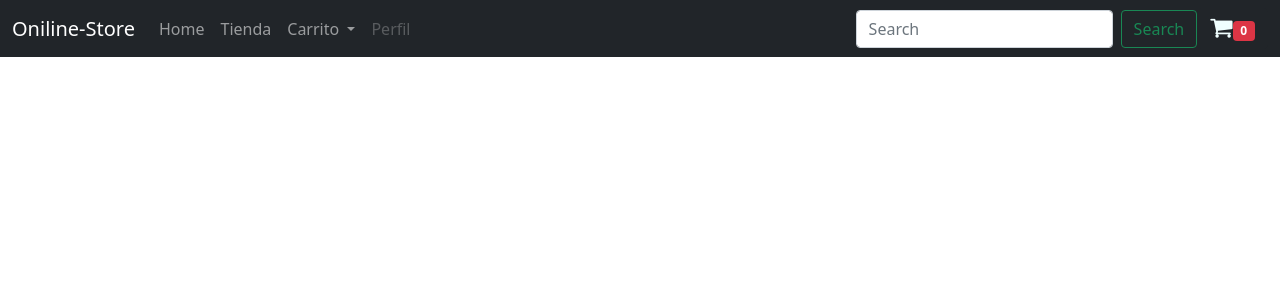
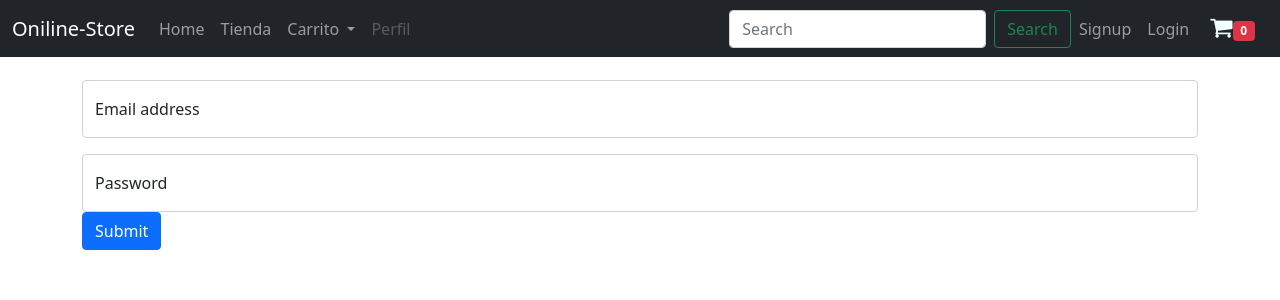
Before and after one commit to Saulgp-daw/TiendaOniline, an Angular app in the folder TiendaOniline/: page /login-registro in a window 1280 px wide. Before the commit this address led to /. Shown: the top 300 px of the page. Built offline with nearby package versions, Linux system fonts and the light colour scheme.

Commit message:
preparando login y registro

```diff
--- a/TiendaOniline/src/app/app-routing.module.ts
+++ b/TiendaOniline/src/app/app-routing.module.ts
@@ -6,14 +6,15 @@ import { EditarArticulosComponent } from './componentes/editar-articulos/editar-
 import { MostrarArticuloComponent } from './componentes/mostrar-articulo/mostrar-articulo.component';
 import { PaginaTiendaComponent } from './componentes/pagina-tienda/pagina-tienda.component';
 import { PaginaCarritoComponent } from './componentes/pagina-carrito/pagina-carrito.component';
-
+import { LoginRegistroComponent } from './componentes/login-registro/login-registro.component';
 const routes: Routes = [
   {path: 'tienda', pathMatch:'full', redirectTo:'tienda/categoria/todos'},
   {path: 'tienda/categoria', pathMatch:'full', redirectTo:'tienda/categoria/todos/1'},
   {path: 'tienda/categoria/:categoria', pathMatch:'full', redirectTo:'tienda/categoria/todos/1'},
   {path: 'tienda/categoria/:categoria/:pag', component: PaginaTiendaComponent},
   {path: 'tienda/mostrar-articulo/:id', component: MostrarArticuloComponent},
-  {path: 'carrito', component: PaginaCarritoComponent}
+  {path: 'carrito', component: PaginaCarritoComponent},
+  {path: 'login-registro', component: LoginRegistroComponent}
   //{path: 'perfil', component: }
 ];
 
--- a/TiendaOniline/src/app/app.module.ts
+++ b/TiendaOniline/src/app/app.module.ts
@@ -13,6 +13,7 @@ import { PaginaTiendaComponent } from './componentes/pagina-tienda/pagina-tienda
 import { PaginadoComponent } from './componentes/paginado/paginado.component';
 import { BarraNavegacionComponent } from './shared/barra-navegacion/barra-navegacion.component';
 import { PaginaCarritoComponent } from './componentes/pagina-carrito/pagina-carrito.component';
+import { LoginRegistroComponent } from './componentes/login-registro/login-registro.component';
 
 
 @NgModule({
@@ -25,7 +26,8 @@ import { PaginaCarritoComponent } from './componentes/pagina-carrito/pagina-carr
     PaginaTiendaComponent,
     PaginadoComponent,
     BarraNavegacionComponent,
-    PaginaCarritoComponent
+    PaginaCarritoComponent,
+    LoginRegistroComponent
   ],
   imports: [
     BrowserModule,
--- /dev/null
+++ b/TiendaOniline/src/app/componentes/login-registro/login-registro.component.html
@@ -0,0 +1,17 @@
+<div class="container">
+    <div class="row">
+        <div class="col">
+            <form>
+                <div class="form-floating mb-3">
+                    <input type="email" class="form-control" id="floatingInput" placeholder="name@example.com">
+                    <label for="floatingInput">Email address</label>
+                  </div>
+                  <div class="form-floating">
+                    <input type="password" class="form-control" id="floatingPassword" placeholder="Password">
+                    <label for="floatingPassword">Password</label>
+                  </div>
+                <button type="submit" class="btn btn-primary">Submit</button>
+              </form>
+        </div>
+    </div>
+</div>
--- /dev/null
+++ b/TiendaOniline/src/app/componentes/login-registro/login-registro.component.ts
@@ -0,0 +1,15 @@
+import { Component, OnInit } from '@angular/core';
+
+@Component({
+  selector: 'app-login-registro',
+  templateUrl: './login-registro.component.html',
+  styleUrls: ['./login-registro.component.css']
+})
+export class LoginRegistroComponent implements OnInit {
+
+  constructor() { }
+
+  ngOnInit(): void {
+  }
+
+}
--- a/TiendaOniline/src/app/componentes/paginado/paginado.component.html
+++ b/TiendaOniline/src/app/componentes/paginado/paginado.component.html
@@ -1,13 +1,12 @@
 <div class="row">
   <div class="col">
-        <span>Página: </span>
-      </div>
-      <div class="col">
-        <select class="form-select form-select-sm selectpicker show-tick" aria-label=".form-select-sm example" id="selectPaginado" (change)="redirigir($event)">
-          <option value="" disabled>Página</option>
+    <div class="form-floating">
+      <select class="form-select" id="floatingSelect" aria-label="Floating label select example" id="selectPaginado" (change)="redirigir($event)">
         <option *ngFor="let pagina of cantidadPaginas" value="{{pagina}}">
           {{ pagina }}
         </option>
       </select>
+      <label for="floatingSelect">Página</label>
     </div>
   </div>
+</div>
--- a/TiendaOniline/src/app/shared/barra-navegacion/barra-navegacion.component.html
+++ b/TiendaOniline/src/app/shared/barra-navegacion/barra-navegacion.component.html
@@ -14,8 +14,8 @@
           <a class="nav-link" routerLink="tienda/categoria/todos/1">Tienda</a>
         </li>
         <li class="nav-item dropdown">
-        <a class="nav-link dropdown-toggle" id="navbarDropdown" role="button"
-            data-bs-toggle="dropdown" aria-expanded="false">
+          <a class="nav-link dropdown-toggle" id="navbarDropdown" role="button" data-bs-toggle="dropdown"
+            aria-expanded="false">
             Carrito
           </a>
           <ul class="dropdown-menu" aria-labelledby="navbarDropdown">
@@ -35,6 +35,18 @@
         <input class="form-control me-2" type="search" placeholder="Search" aria-label="Search">
         <button class="btn btn-outline-success" type="submit">Search</button>
       </form>
+      <ul class="navbar-nav ml-auto">
+        <li class="nav-item">
+            <a class="nav-link" routerLink="/login-registro">
+              Signup
+            </a>
+        </li>
+        <li class="nav-item">
+            <a class="nav-link" href="#">
+              Login
+            </a>
+        </li>
+    </ul>
       <button class="btn btn-dark" routerLink="carrito">
         <i class="fa fa-shopping-cart" style="font-size: 24px; color: azure;"></i>
         <div class="badge bg-danger">{{totalArticulos}}</div>
```
Also changed, not shown: TiendaOniline/src/app/componentes/login-registro/login-registro.component.css (added), 2 other files (tests, documents, lock files or other folders). Lines whose indentation alone changed are shown as unchanged.
